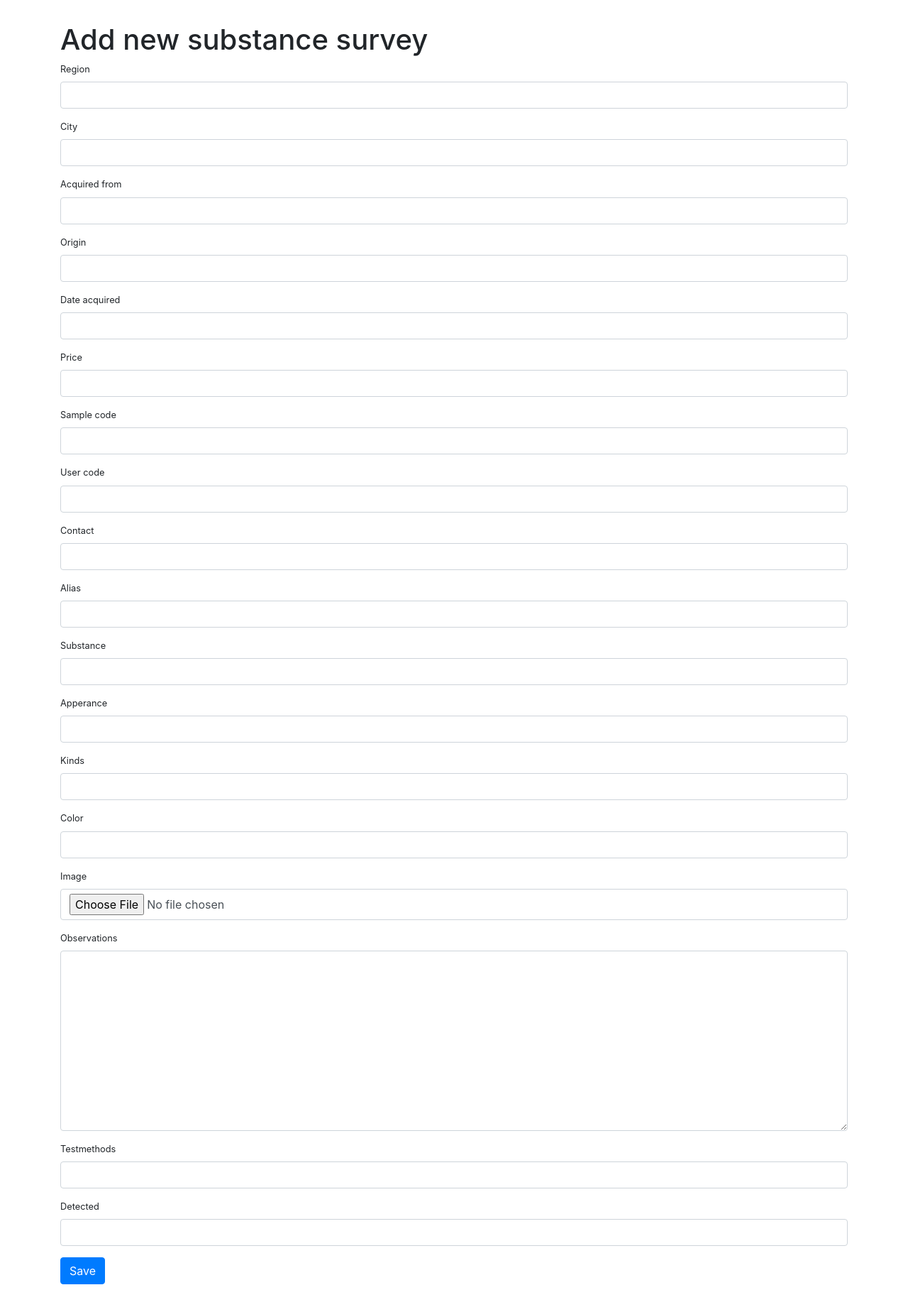
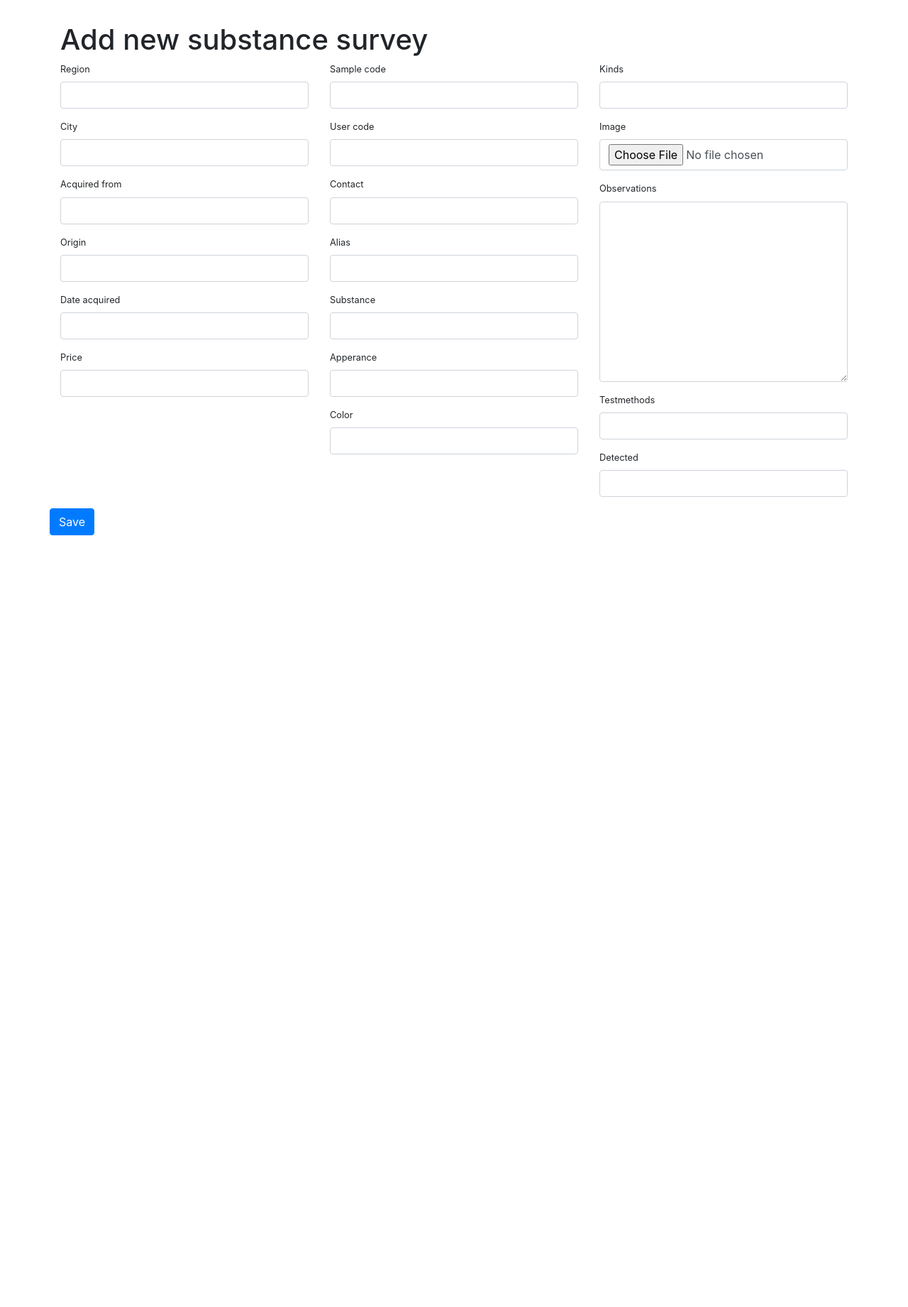
Before and after one commit to tadeoos/chemlab, a Django app: page /add/ in a window 1280 px wide. Shown: the whole page at 71% size. After the commit the page ends 754 px from the top, so only its background shows below. Run offline with Django 3.2, Linux system fonts and the light colour scheme; some libraries are stand-ins or nearby versions.

Commit message:
split add survey form into 3 parts

```diff
--- a/chemlab/static/css/style.css
+++ b/chemlab/static/css/style.css
@@ -1,9 +1,10 @@
 body {font-size:0.8rem;margin:0;padding:0;}
 
 #new_sbst_form {
-	padding-bottom: 2rem;
+	padding-bottom: 3rem;
 }
 
+.survey_image { margin-top:1em;float:right;height:133px;max-width:30%; }
 #topbuttons {
 	margin-bottom: 1rem;
 	padding-left:1.8rem;
--- a/chemlab/survey/forms.py
+++ b/chemlab/survey/forms.py
@@ -1,29 +1,41 @@
 from django import forms
 from .models import SubstanceSurvey
 
+single_ac_attrs = {"class": "singleinputautocomplete"}
+multi_ac_attrs = {"class": "multipleinputautocomplete"}
+multi_ac_no_crt_attrs = {"class": "multipleinputautocomplete_nocrt"}
 
-class SubstanceSurveyForm(forms.ModelForm):
 
-	single_ac_attrs = {"class": "singleinputautocomplete"}
-	multi_ac_attrs = {"class": "multipleinputautocomplete"}
-	multi_ac_no_crt_attrs = {"class": "multipleinputautocomplete_nocrt"}
+class PrimaryForm(forms.ModelForm):
 
 	# Only special fields (for autocomplete).
 	region = forms.CharField(required=False, widget=forms.TextInput(attrs=single_ac_attrs))
 	city = forms.CharField(required=False, widget=forms.TextInput(attrs=single_ac_attrs))
 	acquired_from = forms.CharField(required=False, widget=forms.TextInput(attrs=single_ac_attrs))
 	origin = forms.CharField(required=False, widget=forms.TextInput(attrs=single_ac_attrs))
+
+	class Meta:
+		model = SubstanceSurvey
+		fields = ['region', 'city', 'acquired_from', 'origin', 'date_acquired', 'price']
+
+
+class SecondaryForm(forms.ModelForm):
 	user_code = forms.CharField(required=False, widget=forms.TextInput(attrs=single_ac_attrs))
 	alias = forms.CharField(required=False, widget=forms.TextInput(attrs=single_ac_attrs))
 	substance = forms.CharField(required=False, widget=forms.TextInput(attrs=single_ac_attrs))
 	apperance = forms.CharField(required=False, widget=forms.TextInput(attrs=single_ac_attrs))
 	color = forms.CharField(required=False, widget=forms.TextInput(attrs=multi_ac_attrs))
+
+	class Meta:
+		model = SubstanceSurvey
+		fields = ['sample_code', 'user_code', 'contact', 'alias', 'substance', 'apperance', 'color']
+
+
+class TertiaryForm(forms.ModelForm):
 	kinds = forms.CharField(required=False, widget=forms.TextInput(attrs=multi_ac_attrs))
 	testmethods = forms.CharField(required=False, widget=forms.TextInput(attrs=multi_ac_attrs))
 	detected = forms.CharField(required=False, widget=forms.TextInput(attrs=multi_ac_no_crt_attrs))
 
 	class Meta:
 		model = SubstanceSurvey
-		fields = ['region', 'city', 'acquired_from', 'origin', 'date_acquired', 'price',
-				  'sample_code', 'user_code', 'contact', 'alias', 'substance', 'apperance',
-				  'kinds', 'color', 'image', 'observations', 'testmethods', 'detected']
+		fields = ['kinds', 'image', 'observations', 'testmethods', 'detected']
--- a/chemlab/survey/models.py
+++ b/chemlab/survey/models.py
@@ -222,6 +222,11 @@ class SubstanceSurvey(models.Model):
 			r.append("<span class='drug-tooltip' title='{}'>{}</span>".format(drug.summary, drug.name))
 		return r
 
+	def get_image_url(self):
+		if self.image:
+			return self.image.url
+		else:
+			return ""
 
 	def __unicode__(self):
 		return str(self.uuid)
--- a/chemlab/survey/serializers.py
+++ b/chemlab/survey/serializers.py
@@ -3,7 +3,7 @@ from .models import *
 
 
 class SubstanceSurveySerializer(serializers.ModelSerializer):
-	image = serializers.CharField(source='image.url')
+	image = serializers.CharField(source='get_image_url')
 	detected = serializers.ListField(source='get_detected')
 	class Meta:
 		model = SubstanceSurvey
--- a/chemlab/survey/templates/survey/substancesurvey_add.html
+++ b/chemlab/survey/templates/survey/substancesurvey_add.html
@@ -13,8 +13,22 @@
 	<h1>Add new substance survey</h1>
 	<form id="new_sbst_form">
 	{% csrf_token %}
-	{{ form|as_bootstrap }}
-	<input id="submit" type="submit" class="btn btn-primary" value="Save" />
+	<div class="row">
+		<div class="col-sm-4">
+			{{ primary_form|as_bootstrap }}
+		</div>
+		<div class="col-sm-4">
+			{{ secondary_form|as_bootstrap }}
+		</div>
+		<div class="col-sm-4">
+			{{ tertiary_form|as_bootstrap }}
+		</div>
+	</div>
+	<div class="row">
+		<div class="col-xs-12">
+			<input id="submit" type="submit" class="btn btn-primary" value="Save" />
+		</div>
+	</div>
 	</form>
 </div>
 {% endblock content %}
--- a/chemlab/survey/templates/survey/substancesurvey_list.html
+++ b/chemlab/survey/templates/survey/substancesurvey_list.html
@@ -74,8 +74,7 @@ function format ( data ) {
 						'<td>'+data.testmethods+'</td>'+
 					'</tr>'+
 				'</table>'+
-
-					'<img style="margin-top:1em;float:right;height:133px;max-width:30%" src="'+data.image+'" />'+
+				'<img class="survey_image"src="'+data.image+'" />'+
 				'<div class="clear"></div>'+
 				'<div class="detected">'+
 					'<b>Detected substances:</b><br/>'
--- a/chemlab/survey/views.py
+++ b/chemlab/survey/views.py
@@ -12,7 +12,7 @@ from rest_framework.response import Response
 
 from .models import *
 from .serializers import *
-from .forms import SubstanceSurveyForm
+from .forms import *
 from rest_framework.authentication import SessionAuthentication, BasicAuthentication
 
 
@@ -27,7 +27,9 @@ class SubstanceSurveyAddView(TemplateView):
 
 	def get_context_data(self, **kwargs):
 		context = super(SubstanceSurveyAddView, self).get_context_data(**kwargs)
-		context['form'] = SubstanceSurveyForm()
+		context['primary_form'] = PrimaryForm()
+		context['secondary_form'] = SecondaryForm()
+		context['tertiary_form'] = TertiaryForm()
 		return context
 
 
```
